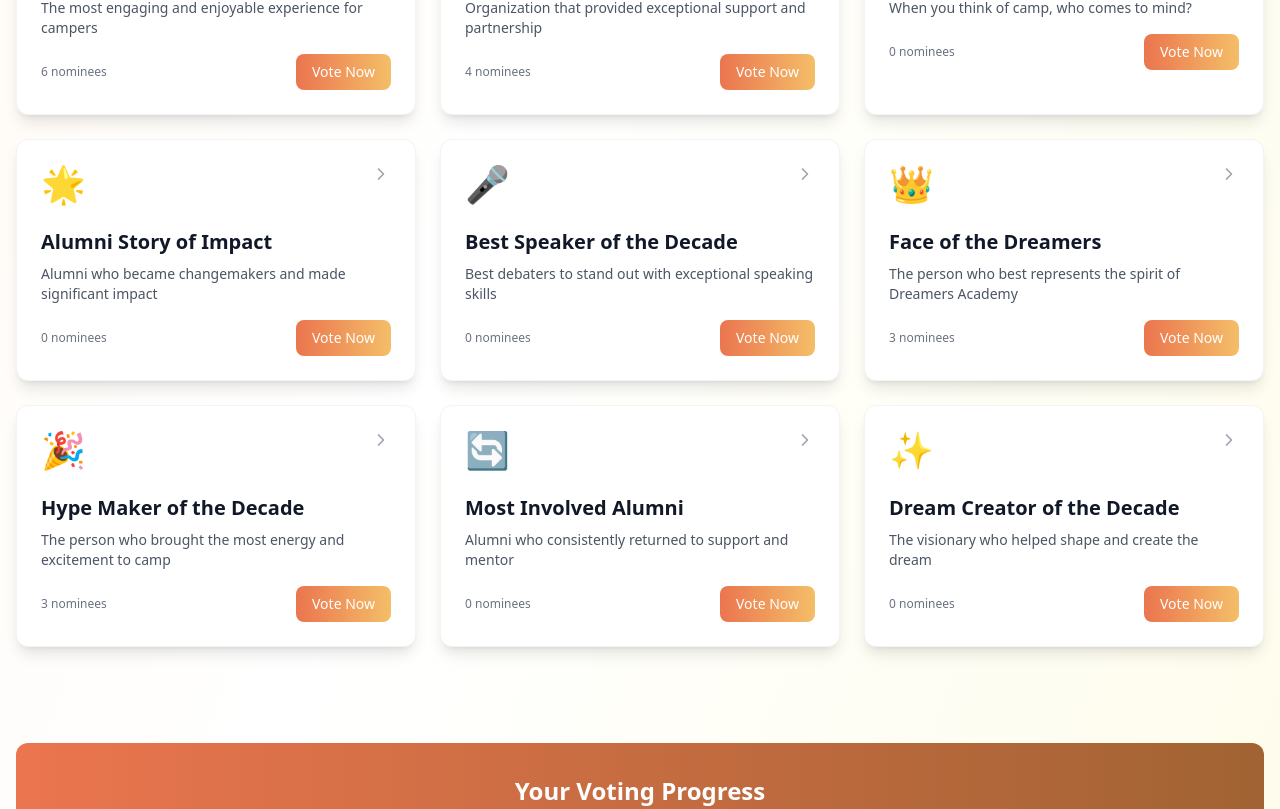
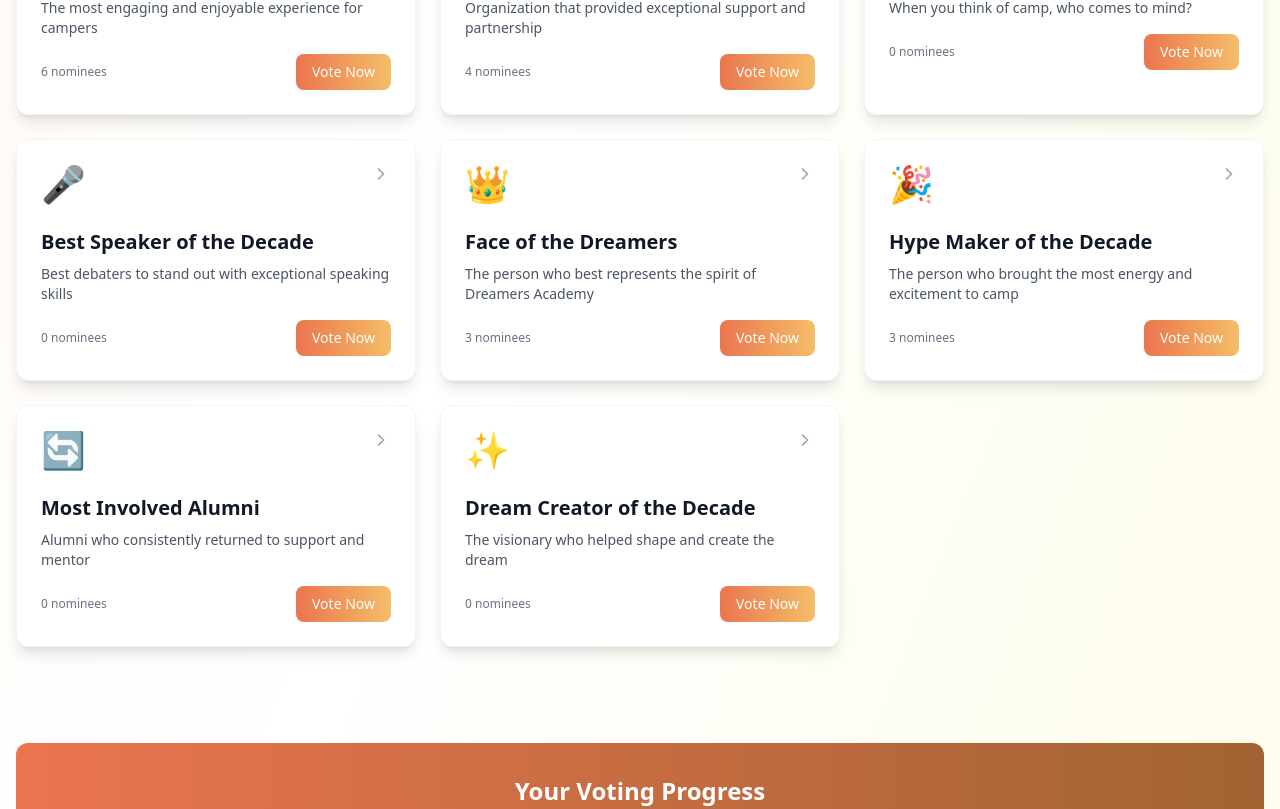
Before and after one commit to rex-vava/iDebateDAC25, a React (Vite) app: page / in a window 1280 px wide. Shown: the part 1811-2620 px from the top of the page. Built offline with nearby package versions, Linux system fonts and the light colour scheme.

Commit message:
Updated categories.ts

```diff
--- a/src/data/categories.ts
+++ b/src/data/categories.ts
@@ -107,13 +107,6 @@ export const categories: Category[] = [
     nominees: []
   },
   {
-    id: 'alumni-impact',
-    title: 'Alumni Story of Impact',
-    icon: '🌟',
-    description: 'Alumni who became changemakers and made significant impact',
-    nominees: []
-  },
-  {
     id: 'best-speaker',
     title: 'Best Speaker of the Decade',
     icon: '🎤',
```
